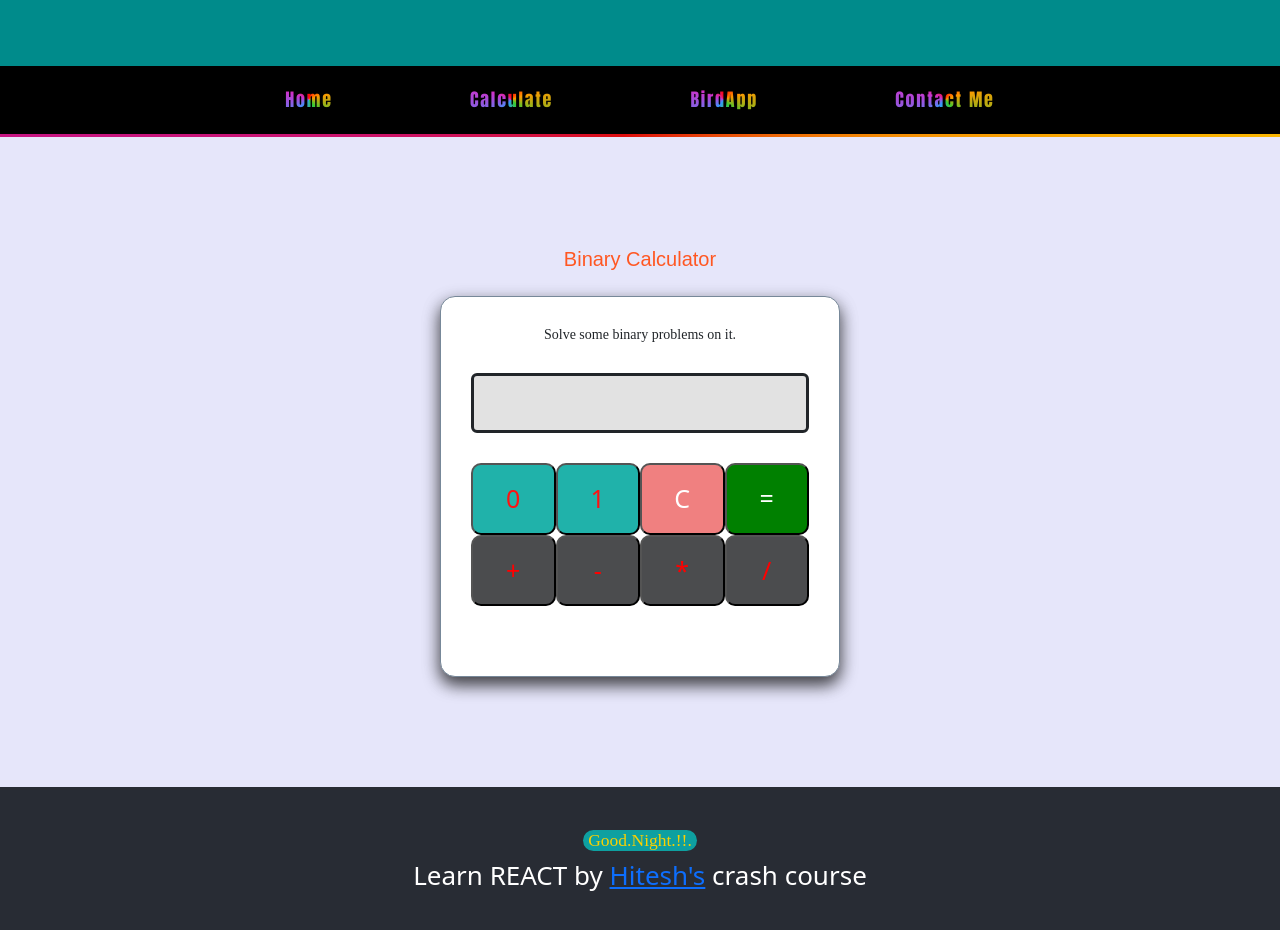
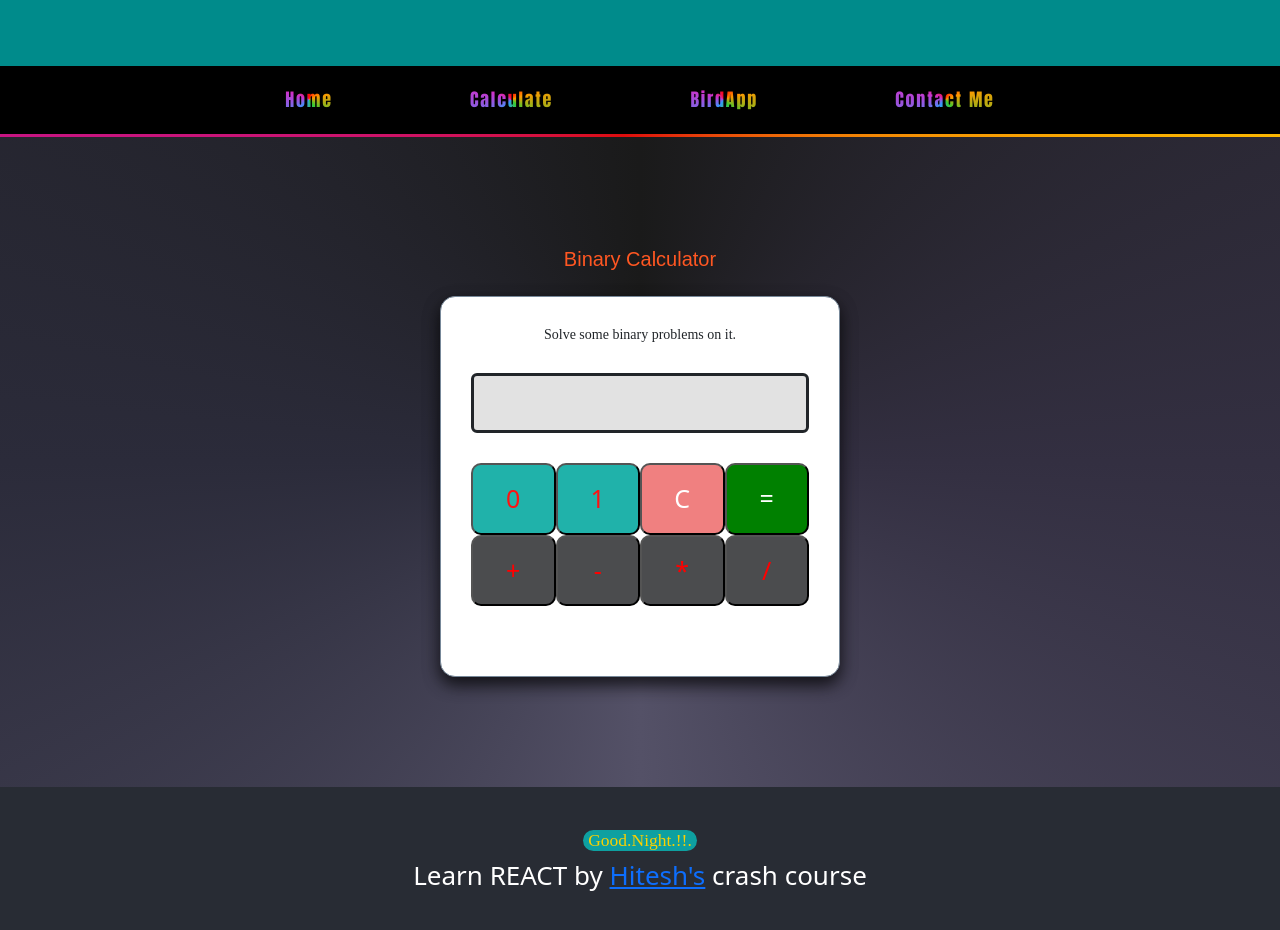
Before and after one commit to kumarharikesh/creative-react-app, a React (Create React App) app: page /calculate in a window 1280 px wide. Shown: the part 520-1450 px from the top of the page. Built offline with nearby package versions, Linux system fonts and the light colour scheme.

Commit message:
Update calculator.css

```diff
--- a/src/components/calculator.css
+++ b/src/components/calculator.css
@@ -1,6 +1,13 @@
 #calciback {
   background-color: lavender;
-  /* background: #f8f8f8 no-repeat; */
+  background: conic-gradient(
+    from 0deg,
+    #1a1a1a,    /* Dark Gray */
+    #332f41,    /* Dark Purple */
+    #545167,    /* Slate Gray */
+    #2b2b3a,    /* Charcoal */
+    #1a1a1a     /* Dark Gray */
+  );
   min-height: 80vh;
   padding: 50px 20px 50px;
   display: flex;
```
